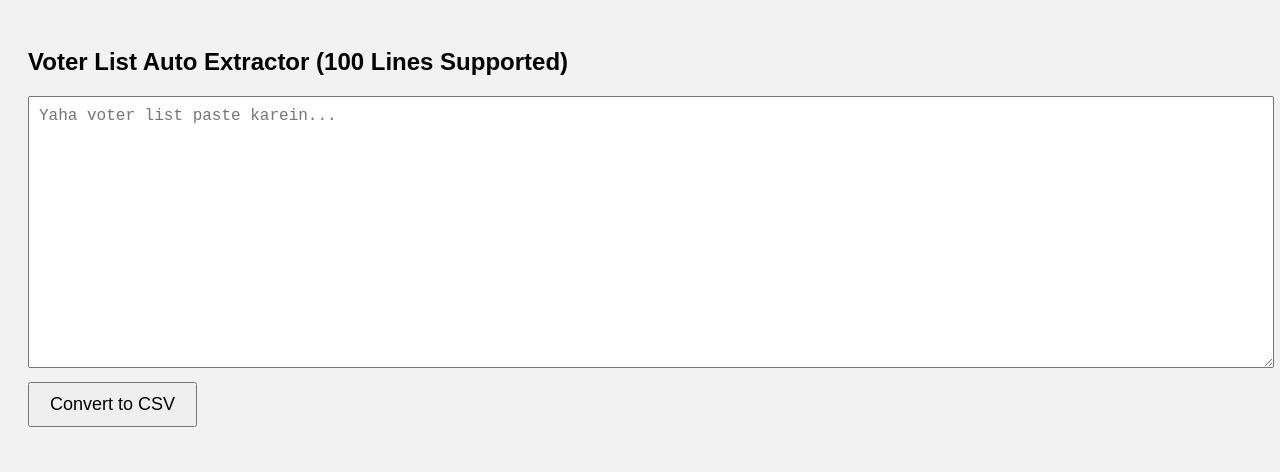
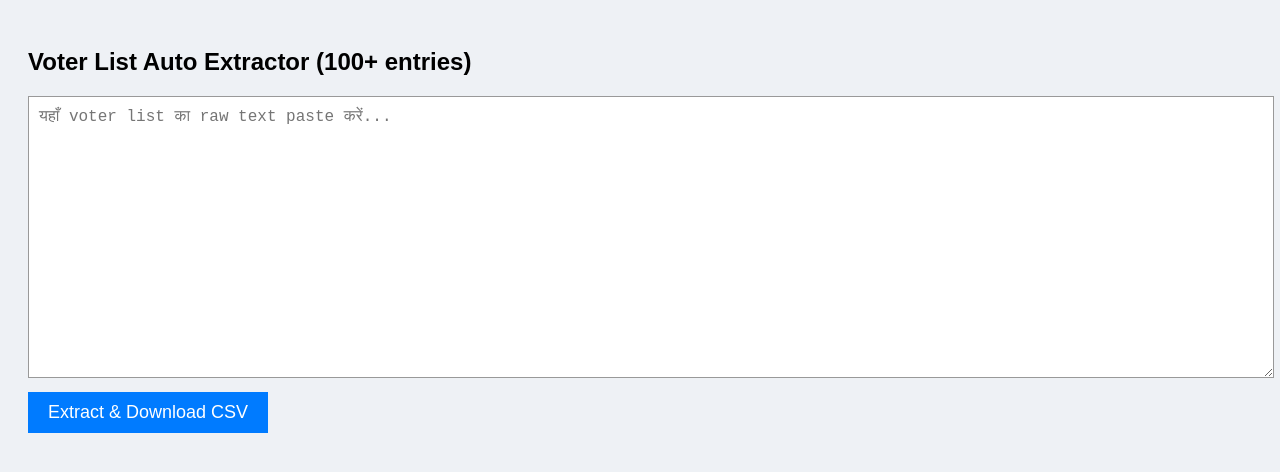
Before and after one commit to newsvasailive-bot/sachin_desai, a plain HTML site: page index.html in a window 1280 px wide. Drawn offline with Linux system fonts and the light colour scheme.

Commit message:
Update index.html

```diff
--- a/index.html
+++ b/index.html
@@ -4,78 +4,119 @@
 <meta charset="UTF-8">
 <title>Voter List Auto Extractor</title>
 <style>
-body { font-family: Arial; background:#f2f2f2; padding:20px; }
-textarea { width:100%; height:250px; padding:10px; font-size:16px; }
-button { padding:10px 20px; font-size:18px; margin-top:10px; cursor:pointer; }
-table { width:100%; border-collapse: collapse; margin-top:20px; background:#fff; }
-th, td { border:1px solid #ccc; padding:8px; text-align:left; }
-th { background:#ddd; }
+body { font-family: Arial; background:#eef1f5; padding:20px; }
+textarea { width:100%; height:260px; padding:10px; font-size:16px; border:1px solid #999; }
+button { padding:10px 20px; font-size:18px; margin-top:10px; cursor:pointer; background:#007bff; color:white; border:none; }
+table { width:100%; border-collapse: collapse; margin-top:20px; background:white; }
+th, td { padding:8px; border:1px solid #ccc; }
+th { background:#007bff; color:white; }
 </style>
 </head>
 <body>
 
-<h2>Voter List Auto Extractor (100 Lines Supported)</h2>
+<h2>Voter List Auto Extractor (100+ entries)</h2>
 
-<textarea id="inputText" placeholder="Yaha voter list paste karein..."></textarea>
-<br>
-<button onclick="processData()">Convert to CSV</button>
+<textarea id="raw" placeholder="यहाँ voter list का raw text paste करें..."></textarea><br>
+<button onclick="extract()">Extract & Download CSV</button>
 
-<div id="tableContainer"></div>
+<div id="output"></div>
 
 <script>
-function processData() {
-    let text = document.getElementById("inputText").value;
+function extract() {
+    let t = document.getElementById("raw").value;
+    let lines = t.split("\n").map(x => x.trim()).filter(x => x.length > 0);
 
-    let lines = text.split("\n").map(l => l.trim()).filter(l => l);
-
-    let finalData = [];
+    let rows = [];
     let serial = 1;
 
-    for (let i = 0; i < lines.length; i++) {
-        let line = lines[i];
+    let buffer = { voterID:"", part:"", name:"", father:"", address:"", age:"", gender:"" };
 
-        // Voter ID extract
-        let voterID = line.match(/[A-Z]{3}\d{7}/)?.[0] || "NA";
+    lines.forEach(line => {
 
-        // Part Number extract
-        let part = line.match(/\d{1,3}\/\d{1,3}\/\d{1,4}/)?.[0] || "NA";
+        // Extract Voter ID
+        let vid = line.match(/[A-Z]{3}\d{7}/);
+        if (vid) buffer.voterID = vid[0];
 
-        // Name extract
-        let name = lines[i + 1]?.includes("नांव") ? lines[i + 1].replace(/.*:/, "").trim() : "NA";
+        // Extract Part Number
+        let pn = line.match(/\d{1,3}\/\d{1,3}\/\d{1,4}/);
+        if (pn) buffer.part = pn[0];
 
-        // Father/Husband Name extract
-        let relation = (lines[i + 2]?.includes("वडिलांचे") || lines[i + 2]?.includes("पतीचे"))
-                       ? lines[i + 2].replace(/.*:/, "").trim()
-                       : "NA";
+        // Extract Name (Hindi/Marathi)
+        if (line.includes("नांव") || line.includes("मतदाराचे पूर्ण") || line.includes("Name")) {
+            buffer.name = line.split(":").pop().trim();
+        }
 
-        // Address / House No extract
-        let addressLine = lines[i + 3]?.includes("घर क्रमांक")
-                          ? lines[i + 3].replace(/.*:/, "").trim()
-                          : "NA";
+        // Extract Father / Husband name
+        if (line.includes("वडिलांचे") || line.includes("पतीचे") || line.includes("Father") || line.includes("Husband")) {
+            buffer.father = line.split(":").pop().trim();
+        }
 
-        // Age extract
-        let age = line.match(/\b\d{2}\b/)?.[0] || "NA";
+        // Extract Address / House No
+        if (line.includes("घर क्रमांक") || line.includes("House") || line.includes("Address")) {
+            buffer.address = line.split(":").pop().trim();
+        }
 
-        // Gender extract
-        let gender = line.includes("Male") ? "Male" : line.includes("Female") ? "Female" : "NA";
+        // Extract Age
+        let age = line.match(/\b(1[8-9]|[2-9][0-9]|1[0-1][0-9])\b/);
+        if (age) buffer.age = age[0];
 
-        finalData.push({
-            Serial: serial++,
-            VoterID: voterID,
-            PartNo: part,
-            Name: name,
-            Father: relation,
-            Address: addressLine,
-            Age: age,
-            Gender: gender
-        });
-    }
+        // Extract Gender
+        if (line.includes("Male")) buffer.gender = "Male";
+        if (line.includes("Female")) buffer.gender = "Female";
 
-    generateTable(finalData);
-    downloadCSV(finalData);
+        // When voterID and part detected → means new entry
+        if (buffer.voterID && buffer.part && buffer.name) {
+            rows.push({
+                Serial: serial++,
+                VoterID: buffer.voterID,
+                Part: buffer.part,
+                Name: buffer.name,
+                Father: buffer.father || "NA",
+                Address: buffer.address || "NA",
+                Age: buffer.age || "NA",
+                Gender: buffer.gender || "NA"
+            });
+
+            buffer = { voterID:"", part:"", name:"", father:"", address:"", age:"", gender:"" };
+        }
+    });
+
+    // Show table
+    let html = "<table><tr><th>S.No</th><th>VoterID</th><th>Part</th><th>Name</th><th>Father/Husband</th><th>Address</th><th>Age</th><th>Gender</th></tr>";
+    rows.forEach(r => {
+        html += `<tr>
+            <td>${r.Serial}</td>
+            <td>${r.VoterID}</td>
+            <td>${r.Part}</td>
+            <td>${r.Name}</td>
+            <td>${r.Father}</td>
+            <td>${r.Address}</td>
+            <td>${r.Age}</td>
+            <td>${r.Gender}</td>
+        </tr>`;
+    });
+    html += "</table>";
+
+    document.getElementById("output").innerHTML = html;
+
+    downloadCSV(rows);
 }
 
-function generateTable(data) {
-    let html = "<table><tr><th>Serial</th><th>VoterID</th><th>Part</th><th>Name</th><th>Father/Husband</th><th>Address</th><th>Age</th><th>Gender</th></tr>";
+function downloadCSV(rows) {
+    let csv = "Serial,VoterID,Part,Name,Father,Address,Age,Gender\n";
+    rows.forEach(r => {
+        csv += `${r.Serial},${r.VoterID},${r.Part},"${r.Name}","${r.Father}","${r.Address}",${r.Age},${r.Gender}\n`;
+    });
 
-    data
+    let blob = new Blob([csv], { type: "text/csv" });
+    let url = URL.createObjectURL(blob);
+
+    let a = document.createElement("a");
+    a.href = url;
+    a.download = "voters.csv";
+    a.click();
+}
+</script>
+
+</body>
+</html>
```
